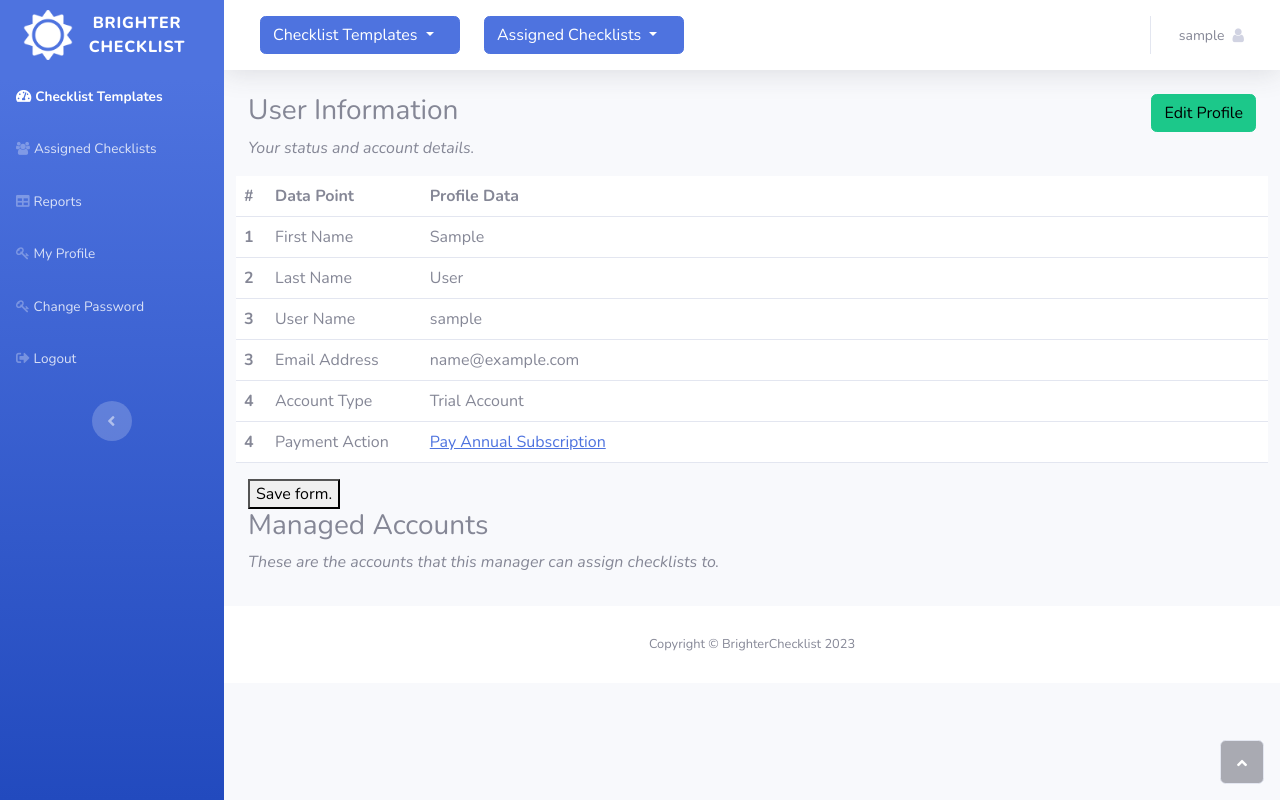
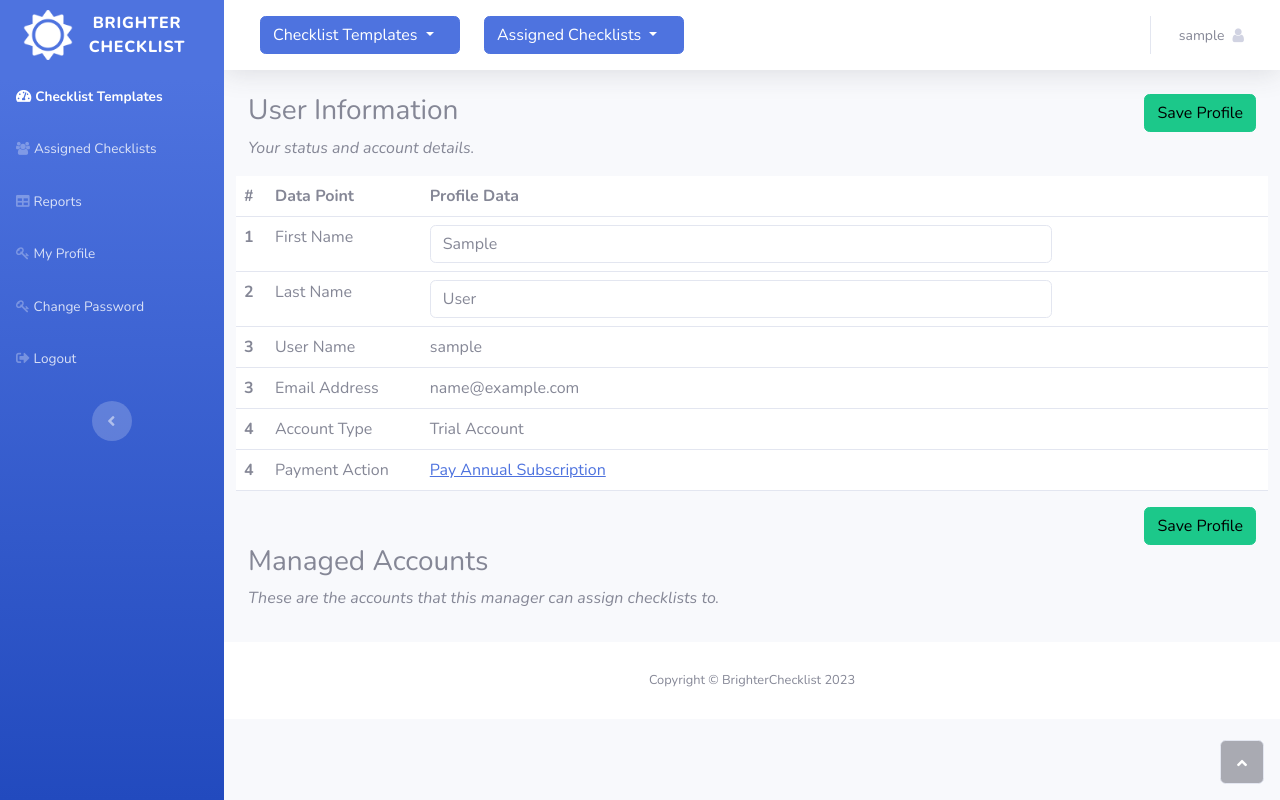
Before and after one commit to my443/brighterchecklist, a Django app: page /customer/profile/ in a window 1280 px wide. Run offline with Django 4.2, Linux system fonts and the light colour scheme; the visitor is signed in with stand-in values (Sample User, id 1); data comes from the database, SQL or seed files in the repository; parts of the project's set-up code (start-up, migrations or seed data) failed here and were passed over; some libraries are stand-ins or nearby versions.

Commit message:
User can now update Profile information (first and last name)

```diff
--- a/brighterchecklist/customers/forms.py
+++ b/brighterchecklist/customers/forms.py
@@ -7,3 +7,7 @@ class CustomerSignupForm(forms.Form):
     lastname = forms.CharField(label='Last Name', widget=forms.TextInput(attrs={'class': "form-control"}), required=False)
     email = forms.CharField(label='Email Address', widget=forms.TextInput(attrs={'class': "form-control", "readonly":"readonly"}))
     customer_uuid = forms.CharField(label=False, widget=forms.TextInput(attrs={'class': "form-control", "readonly": "readonly", 'hidden': 'true'}))
+
+class ProfileUpdateForm(forms.Form):
+    first_name = forms.CharField(label='First Name [Required]', widget=forms.TextInput(attrs={'class': "form-control w-75"}))
+    last_name = forms.CharField(label='Last Name', widget=forms.TextInput(attrs={'class': "form-control w-75"}), required=False)
--- a/brighterchecklist/customers/views.py
+++ b/brighterchecklist/customers/views.py
@@ -2,7 +2,7 @@
 
 from django.shortcuts import render, redirect
 from .models import Customer
-from .forms import CustomerSignupForm
+from .forms import CustomerSignupForm, ProfileUpdateForm
 from .email import sendmail_simple, sendmail_by_class, sendemail_with_template
 from django.template import loader
 from django.http import HttpResponse
@@ -67,21 +67,20 @@
     user_to_update = User.objects.get(pk=request.user.pk)
 
     if request.method == "POST":
-        form = CustomerSignupForm(request.POST)
-
+        form = ProfileUpdateForm(request.POST)
         if form.is_valid():
-            user_to_update.first_name = form.firstname
-            user_to_update.last_name = form.lastname
+            user_to_update.first_name = form.cleaned_data['first_name']
+            user_to_update.last_name = form.cleaned_data['last_name']
 
             user_to_update.save()
 
             return redirect('profile')
     else:
         inital = {'first_name': user.first_name, 'last_name':user.last_name}
-        form = CustomerSignupForm(initial=inital)
+        form = ProfileUpdateForm(initial=inital)
 
-    form.fields['firstname'].widget.attrs['class']='w-75'  ## Assign a class to the form field
-    form.fields['lastname'].widget.attrs['class'] = 'w-75'
+    # form.fields['first_name'].widget.attrs['class']='w-75'  ## Assign a class to the form field
+    # form.fields['last_name'].widget.attrs['class'] = 'w-75'
 
     context = {'form': form}
 
--- a/brighterchecklist/templates/customers/customer_profile.html
+++ b/brighterchecklist/templates/customers/customer_profile.html
@@ -7,7 +7,7 @@
             <p><i>Your status and account details.</i></p>
         </div>
         <div class="col-6 text-end">
-            <a href="" class="btn btn-success" role="button">Edit Profile</a>
+            <button class="btn btn-success" role="button" type="submit" onclick="document.getElementById('submitButton').click()">Save Profile</button>
         </div>
     </div>
 
@@ -26,12 +26,12 @@
             <tr>
                 <th scope="row">1</th>
                 <td>First Name</td>
-                <td>{{ form.first_name }} {{ user.first_name|default:"" }}</td>
+                <td>{{ form.first_name|default:"" }}</td>
             </tr>
             <tr>
                 <th scope="row">2</th>
                 <td>Last Name</td>
-                <td>{{ form.last_name }} {{ user.last_name|default:"" }} </td>
+                <td>{{ form.last_name|default:"" }}</td>
             </tr>
             <tr>
                 <th scope="row">3</th>
@@ -57,7 +57,13 @@
             </tbody>
         </table>
     </div>
-    <button type="submit">Save form.</button>
+    <div class="row ">
+        <div class="col-6">
+        </div>
+        <div class="col-6 text-end">
+            <button class="btn btn-success" role="button" type="submit" id="submitButton">Save Profile</button>
+        </div>
+    </div>
     </form>
     <h3>Managed Accounts</h3>
     <p><i>These are the accounts that this manager can assign checklists to.</i></p>
```
